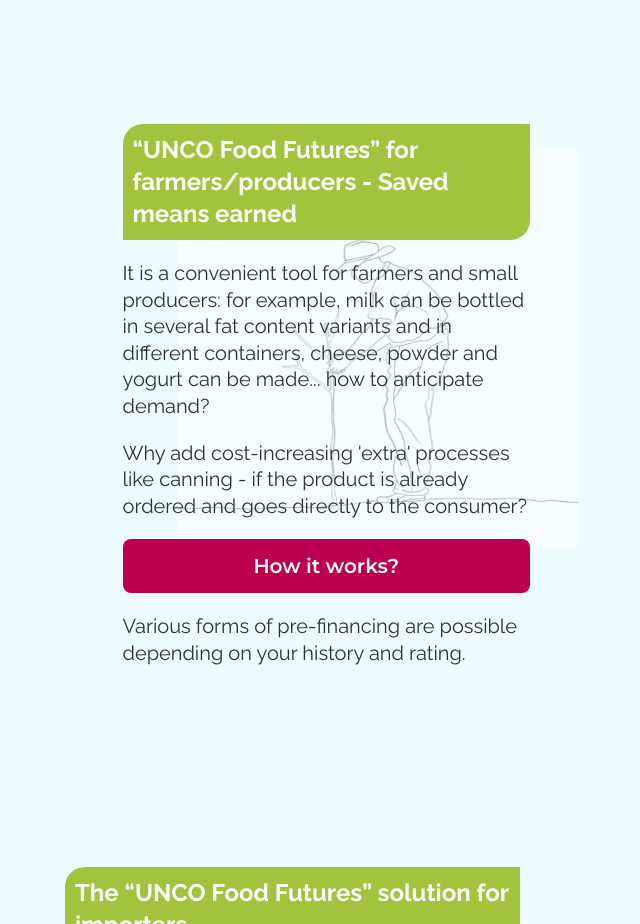
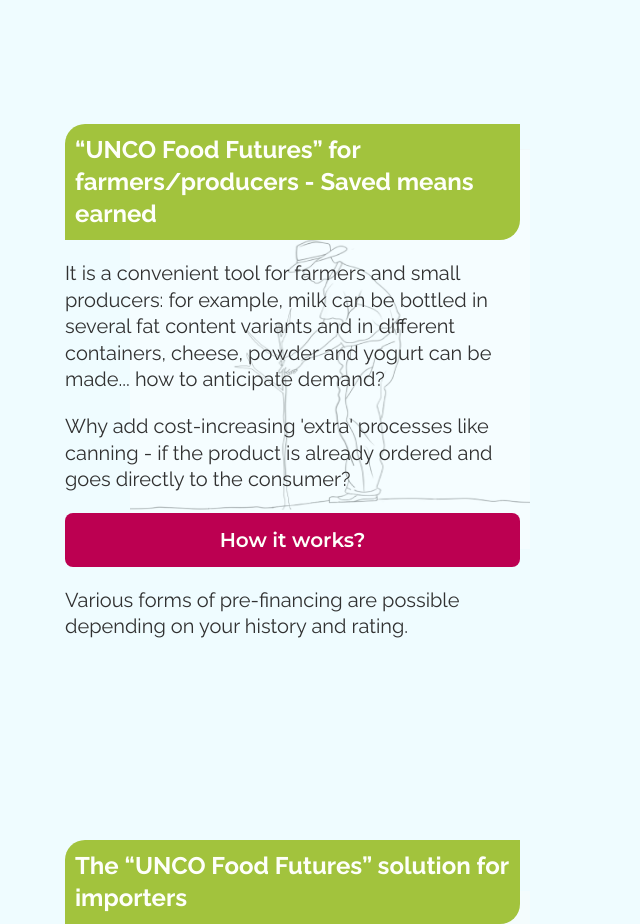
Before and after one commit to darina9/UNCO_tree, a Vue app: page / in a window 1280 px wide. Shown: the part 1600-2524 px from the top of the page, without its empty margins (415-1055 px from the left). Built offline with nearby package versions, Linux system fonts and the light colour scheme.

Commit message:
Update FourthComponent.vue

```diff
--- a/src/components/FourthComponent.vue
+++ b/src/components/FourthComponent.vue
@@ -39,6 +39,7 @@
   flex-direction: column;
   gap: 20px;
   position: relative;
+  padding: 0 10px;
 }
 .fourth__component::after {
   content: "";
@@ -46,7 +47,7 @@
   top: 0;
   right: -40%;
   bottom: 0;
-  width: 100%; /* или нужная ширина */
+  width: 100%;
   background-image: url("../assets/img/bg_farmer.png");
   background-repeat: no-repeat;
   background-position: right bottom;
@@ -73,7 +74,7 @@
 @media only screen and (max-width: 1439px) and (min-width: 768px) {
   .fourth__component::after {
     top: 10px;
-    right: -10%;
+    right: 0;
     width: 415px;
     height: 415px;
     background-size: 400px 400px;
@@ -86,6 +87,7 @@
   }
   .fourth__component::after {
     background-image: none;
+    right: 0;
   }
 
   .fourth__title {
```
